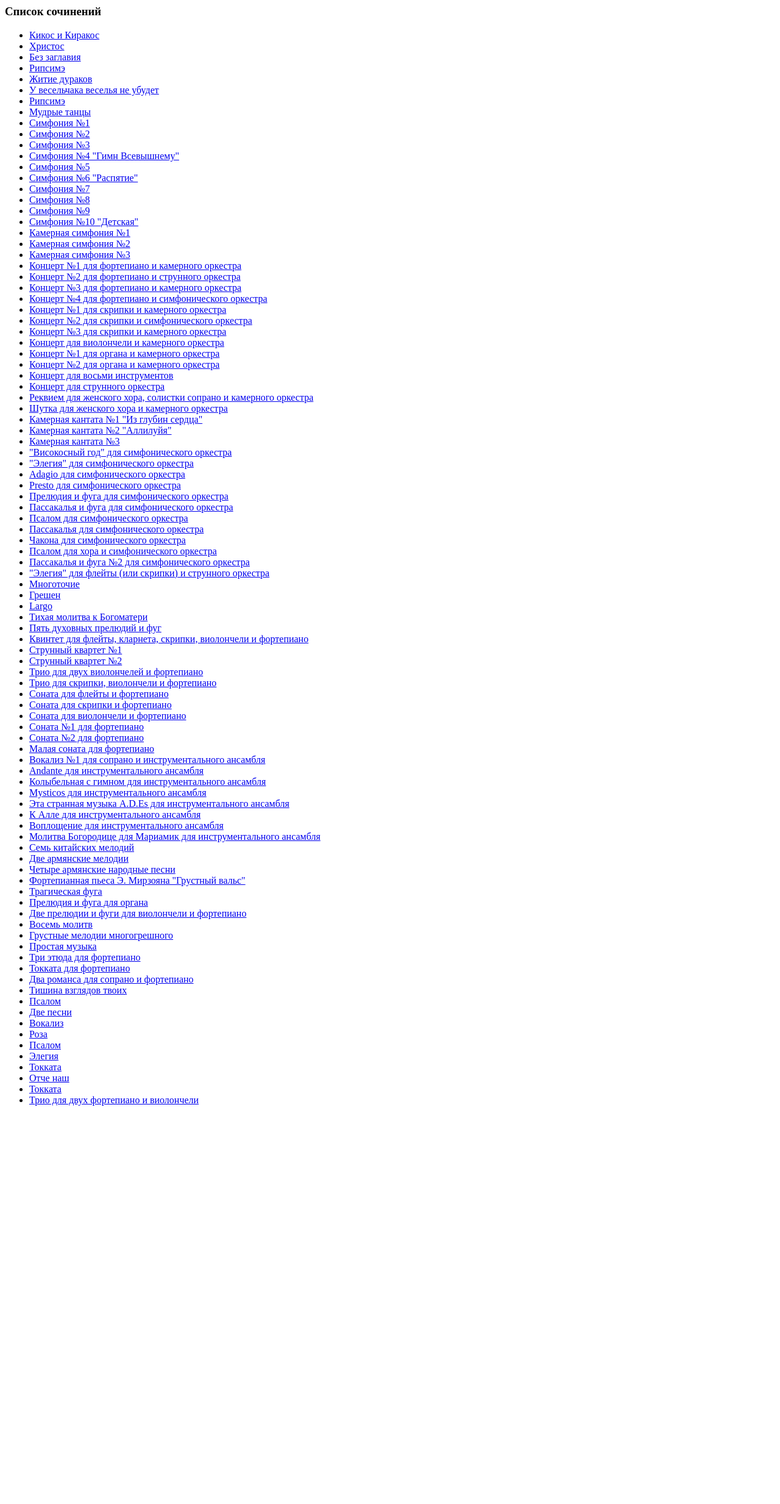
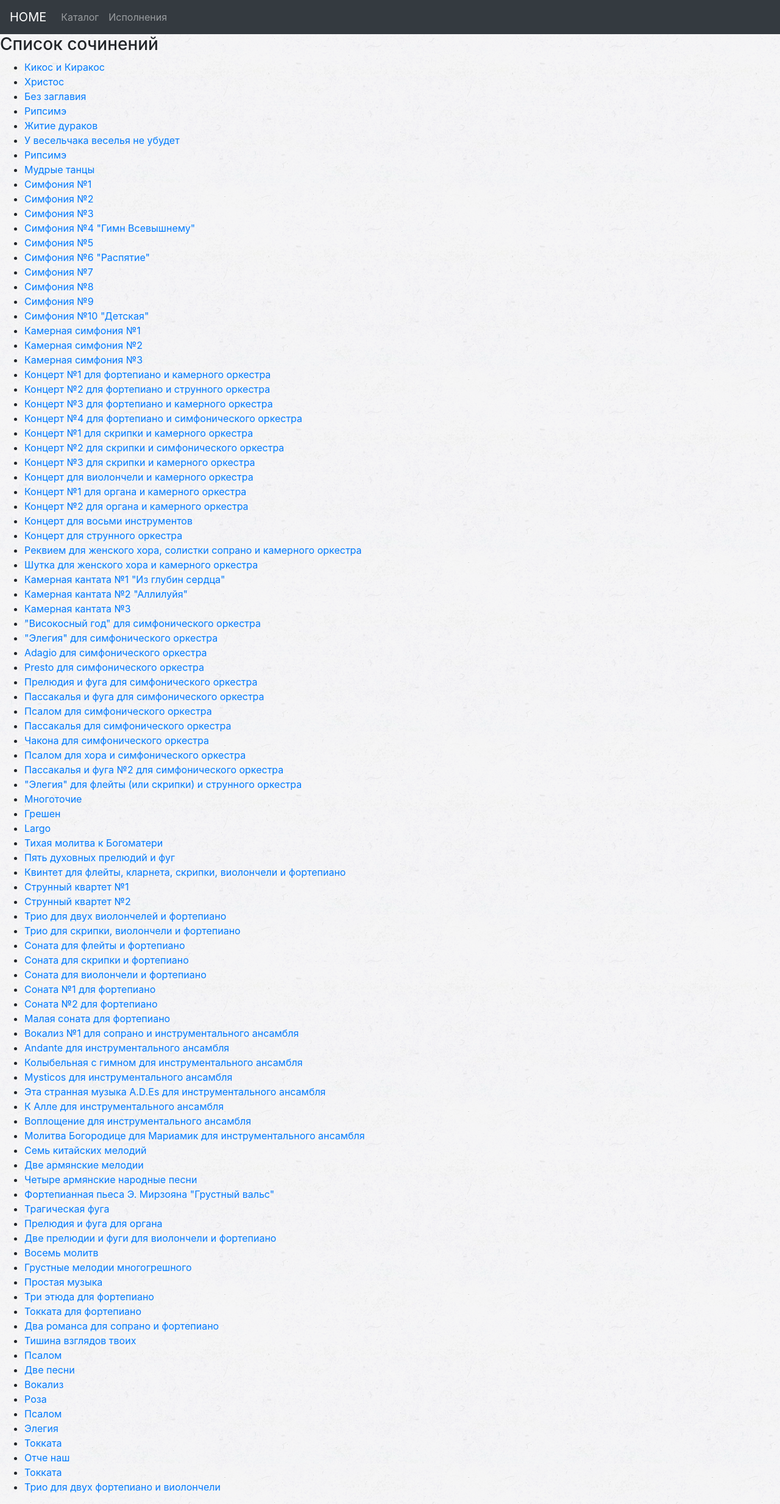
Before and after one commit to ansakoy/ds_website, a Django app: page /catalog/ in a window 1280 px wide. Shown: the whole page at 61% size. Before the commit the page ends 1813 px from the top, so only its background shows below. Run offline with Django 3.2, Linux system fonts and the light colour scheme; data comes from the database, SQL or seed files in the repository; some libraries are stand-ins or nearby versions.

Commit message:
added navbar

```diff
--- a/dswebproject/catalog/static/catalog/style.css
+++ b/dswebproject/catalog/static/catalog/style.css
@@ -0,0 +1,3 @@
+body{
+    background: white url("images/dust.png");
+}
--- /dev/null
+++ b/dswebproject/catalog/templates/catalog/base.html
@@ -0,0 +1,36 @@
+<!DOCTYPE html>
+<html lang="en">
+<head>
+    <meta charset="UTF-8">
+    <title>David Sakoyan</title>
+    {% load staticfiles %}
+    <link rel="stylesheet" href="https://stackpath.bootstrapcdn.com/bootstrap/4.1.3/css/bootstrap.min.css">
+    <link rel="stylesheet" type="text/css" href="{% static 'catalog/style.css' %}">
+    <link href="https://fonts.googleapis.com/css?family=Tangerine" rel="stylesheet" type="text/css">
+</head>
+<body>
+    <nav class="navbar navbar-expand-sm navbar-dark bg-dark">
+        <a href="{% url 'catalog:index' %}" class="navbar-brand">HOME</a>
+        <button class="navbar-toggler" data-toggle="collapse" data-target="#navbarMenu">
+            <span class="navbar-toggler-icon"></span>
+        </button>
+        <div class="collapse navbar-collapse" id="navbarMenu">
+            <ul class="navbar-nav">
+                <li class="nav-item">
+                    <a href="#" class="nav-link">Каталог</a>
+                </li>
+                <li class="nav-item">
+                    <a href="#" class="nav-link">Исполнения</a>
+                </li>
+            </ul>
+        </div>
+    </nav>
+
+{% block body %}
+{% endblock %}
+<script src="https://code.jquery.com/jquery-3.2.1.slim.min.js" integrity="sha384-KJ3o2DKtIkvYIK3UENzmM7KCkRr/rE9/Qpg6aAZGJwFDMVNA/GpGFF93hXpG5KkN" crossorigin="anonymous"></script>
+<script src="https://cdnjs.cloudflare.com/ajax/libs/popper.js/1.12.9/umd/popper.min.js" integrity="sha384-ApNbgh9B+Y1QKtv3Rn7W3mgPxhU9K/ScQsAP7hUibX39j7fakFPskvXusvfa0b4Q" crossorigin="anonymous"></script>
+<script src="https://maxcdn.bootstrapcdn.com/bootstrap/4.0.0/js/bootstrap.min.js" integrity="sha384-JZR6Spejh4U02d8jOt6vLEHfe/JQGiRRSQQxSfFWpi1MquVdAyjUar5+76PVCmYl" crossorigin="anonymous"></script>
+
+</body>
+</html>
--- a/dswebproject/catalog/templates/catalog/detail.html
+++ b/dswebproject/catalog/templates/catalog/detail.html
@@ -1,3 +1,6 @@
+{% extends 'catalog/base.html' %}
+{% block body %}
+
 <h2>{{ work.title_ru }}</h2>
 <h3>{{ work.genre.name_ru }}</h3>
 <h3>Год: {{ work.year }}</h3>
@@ -25,3 +28,4 @@
 </ul>
 
 {% endif %}
+{% endblock %}
--- a/dswebproject/catalog/templates/catalog/index.html
+++ b/dswebproject/catalog/templates/catalog/index.html
@@ -1,8 +1,28 @@
+{% extends 'catalog/base.html' %}
+{% block body %}
+    <!--<nav class="navbar navbar-expand-sm navbar-dark bg-dark">-->
+        <!--<a href="{% url 'catalog:index' %}" class="navbar-brand">HOME</a>-->
+        <!--<button class="navbar-toggler" data-toggle="collapse" data-target="#navbarMenu">-->
+            <!--<span class="navbar-toggler-icon"></span>-->
+        <!--</button>-->
+        <!--<div class="collapse navbar-collapse" id="navbarMenu">-->
+            <!--<ul class="navbar-nav">-->
+                <!--<li class="nav-item">-->
+                    <!--<a href="#" class="nav-link">Каталог</a>-->
+                <!--</li>-->
+                <!--<li class="nav-item">-->
+                    <!--<a href="#" class="nav-link">Исполнения</a>-->
+                <!--</li>-->
+            <!--</ul>-->
+        <!--</div>-->
+
+    <!--</nav>-->
+
+
     {% if all_works %}
     <h3>Список сочинений</h3>
         <ul>
             {% for work in all_works %}
-        <!--<li><a href="catalog/{{ work.table_pk }}/">{{ work.title_ru }}</a></li>-->
             <li><a href="{% url 'catalog:opus_detail' work.table_pk %}">{{ work.title_ru }}</a></li>
             {% endfor %}
         </ul>
@@ -11,3 +31,5 @@
         <h3>Не удается загрузить список сочинений</h3>
 
     {% endif %}
+
+{% endblock %}
```
Also changed, not shown: dswebproject/catalog/static/catalog/images/concrete_seamless.png (added), dswebproject/catalog/static/catalog/images/dust.png (added), dswebproject/catalog/static/catalog/images/furley_bg.png (added), 3 other files. Lines whose indentation alone changed are shown as unchanged.
